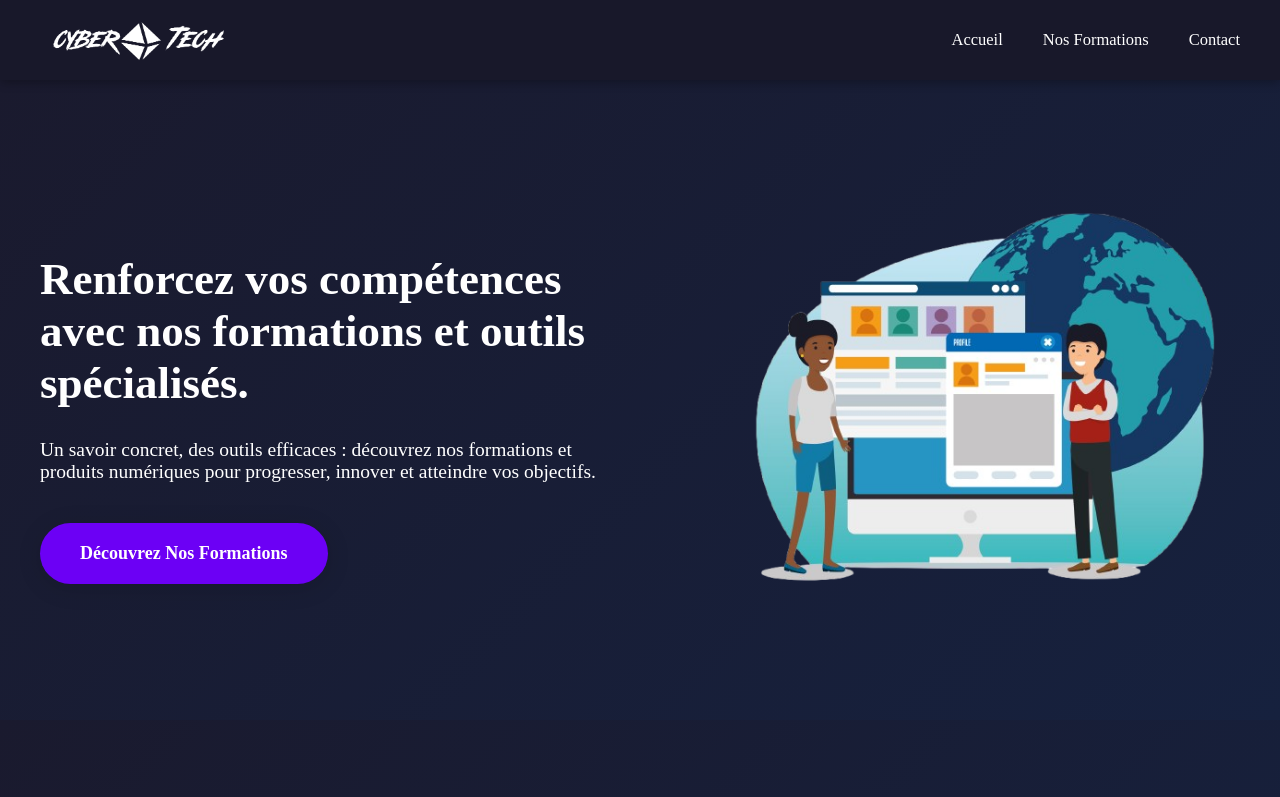
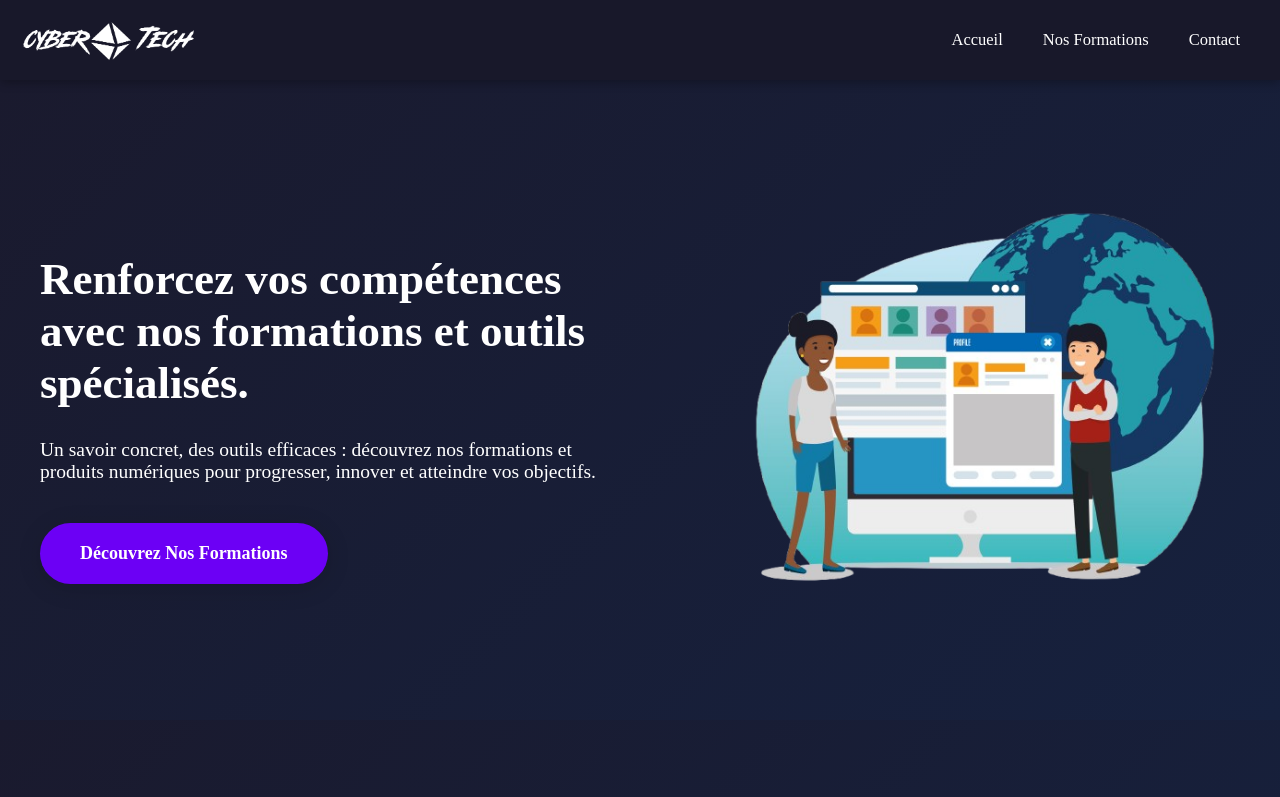
Before and after one commit to scorpion19-wist/scorpion19-wist.github.io, a plain HTML site: page index.html in a window 1280 px wide. Shown: the top 797 px of the page. Drawn offline with Linux system fonts and the light colour scheme.

Commit message:
Update styles.css

```diff
--- a/style/styles.css
+++ b/style/styles.css
@@ -10,13 +10,10 @@ body {
     font-size: 1rem;
 }
 
-
-
-
 .logo{
     width: 150px;
     height: ;
-    margin-left: ;
+    margin-left: -30px;
 }
 
 header {
```
